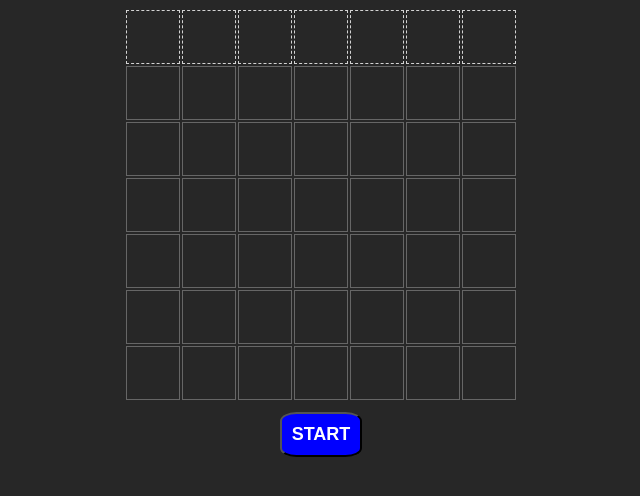
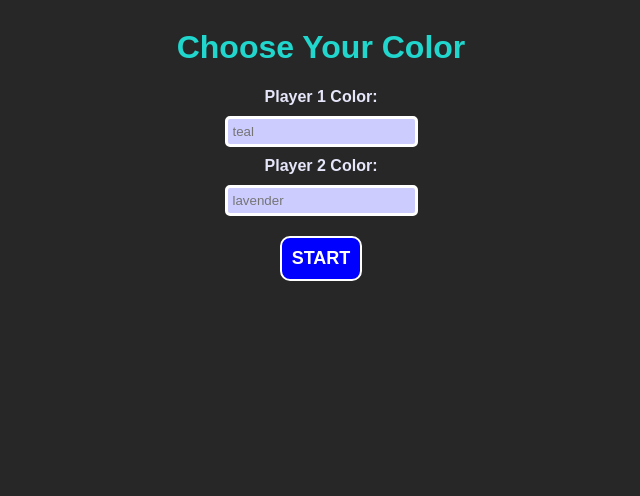
Before and after one commit to JNStayton/connect-4-oo-refactor, a plain HTML site: page index.html in a window 1280 px wide. Shown: the whole page, without its empty margins (319-959 px from the left). Drawn offline with Linux system fonts and the light colour scheme.

Commit message:
finished exercise

```diff
--- a/connect4.css
+++ b/connect4.css
@@ -8,8 +8,22 @@ body {
 	background-color: rgb(39, 39, 39);
 }
 
-.title {
-	color: rgb(204, 3, 3);
+h1 {
+	color: rgb(33, 214, 205);
+}
+
+input {
+	display: inline-block;
+	border: 3px solid white;
+	border-radius: 5px;
+	padding: 5px;
+	margin: 10px;
+	background-color: rgb(204, 204, 255);
+}
+
+label {
+	color: lavender;
+	font-weight: bold;
 }
 
 .start {
@@ -17,7 +31,8 @@ body {
 	color: white;
 	font-weight: bold;
 	font-size: large;
-	border-radius: 20%;
+	border: 2px solid white;
+	border-radius: 10px;
 	padding: 10px;
 	margin: 10px;
 }
@@ -34,7 +49,7 @@ body {
 #board td {
 	width: 50px;
 	height: 50px;
-	border: solid 1px #666;
+	border: solid 3px #666;
 }
 
 /* pieces are div within game table cells: draw as colored circles */
@@ -58,18 +73,18 @@ body {
 	}
 }
 
-.piece.p1 {
+/* .piece.p1 {
 	background-color: red;
 }
 
 .piece.p2 {
 	background-color: blue;
-}
+} */
 
 /* column-top is table row of clickable areas for each column */
 
 #column-top td {
-	border: dashed 1px lightgray;
+	border: dashed 3px lightgray;
 }
 
 #column-top td:hover {
--- a/connect4.js
+++ b/connect4.js
@@ -4,16 +4,25 @@
  * column until a player gets four-in-a-row (horiz, vert, or diag) or until
  * board fills (tie)
  */
-const button = document.querySelector('.start');
-button.addEventListener('click', () => {
-	window.location.reload();
+
+document.querySelector('.start').addEventListener('click', () => {
+	let p1 = new Player(document.querySelector('#p1').value);
+	let p2 = new Player(document.querySelector('#p2').value);
+	new Game(p1, p2);
 });
 
+class Player {
+	constructor(colorName = 'black') {
+		this.colorName = colorName;
+	}
+}
+
 class Game {
-	constructor(width = 7, height = 6) {
+	constructor(p1, p2, width = 7, height = 6) {
 		this.width = width;
 		this.height = height;
-		this.currPlayer = 1;
+		this.players = [ p1, p2 ];
+		this.currPlayer = p1;
 		this.makeBoard();
 		this.makeHtmlBoard();
 		this.gameOver = false;
@@ -63,7 +72,8 @@ class Game {
 	placeInTable(y, x) {
 		const piece = document.createElement('div');
 		piece.classList.add('piece');
-		piece.classList.add(`p${this.currPlayer}`);
+		piece.classList.add(`${this.currPlayer.colorName}`);
+		piece.style.backgroundColor = `${this.currPlayer.colorName}`;
 		piece.style.top = -50 * (y + 2);
 		const spot = document.getElementById(`${y}-${x}`);
 		spot.append(piece);
@@ -74,7 +84,6 @@ class Game {
 		}, 100);
 		const top = document.querySelector('#column-top');
 		top.removeEventListener('click', this.handleThisClick);
-		button.innerText = 'RETRY';
 	}
 	handleClick(evt) {
 		// get x from ID of clicked cell
@@ -90,14 +99,14 @@ class Game {
 		// check for win
 		if (this.checkForWin()) {
 			this.gameOver = true;
-			return this.endGame(`Player ${this.currPlayer} won!`);
+			return this.endGame(`${this.currPlayer.colorName.toUpperCase()} won!`);
 		}
 		// check for tie
 		if (this.board.every((row) => row.every((cell) => cell))) {
 			return this.endGame('Tie!');
 		}
 		// switch players
-		this.currPlayer = this.currPlayer === 1 ? 2 : 1;
+		this.currPlayer = this.currPlayer === this.players[0] ? this.players[1] : this.players[0];
 	}
 	checkForWin() {
 		let { width, height } = this;
@@ -124,8 +133,6 @@ class Game {
 		}
 	}
 }
-
-new Game(7, 6);
 
 // const WIDTH = 7;
 // const HEIGHT = 6;
--- a/index.html
+++ b/index.html
@@ -4,7 +4,11 @@
   <link href="connect4.css" rel="stylesheet">
 </head>
 <body>
-
+<h1>Choose Your Color</h1>
+<label for="p1color">Player 1 Color:</label>
+  <input type="text" id="p1" name="p1color" placeholder="teal" required>
+  <label for="p2color">Player 2 Color:</label>
+  <input type="text" id="p2" name="p2color" placeholder="lavender" required>
 <div id="game">
   <table id="board"></table>
 </div>
```
